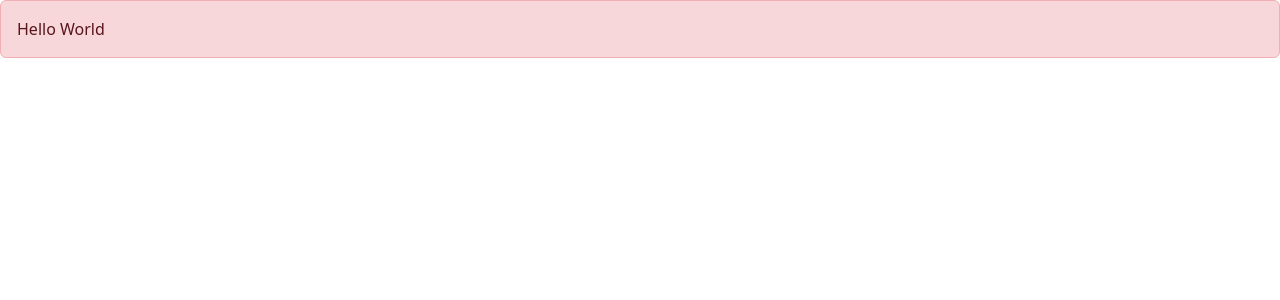
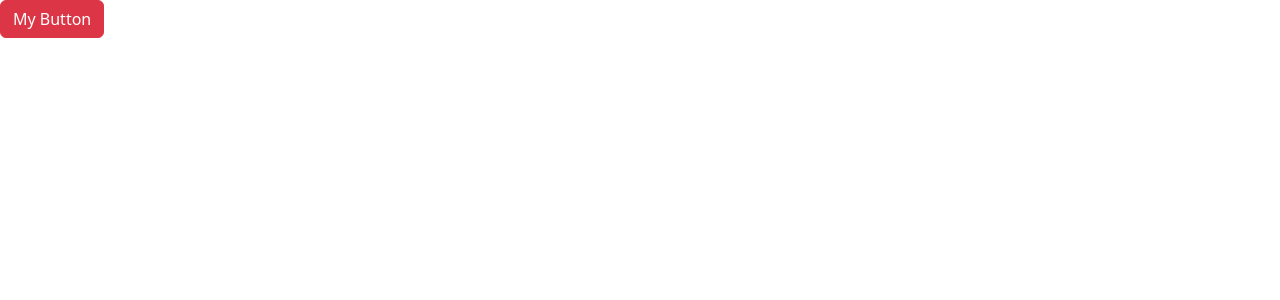
Before and after one commit to hellohridoy/moshbgnr, a React (Vite) app: page / in a window 1280 px wide. Shown: the top 300 px of the page. Built offline with nearby package versions, Linux system fonts and the light colour scheme.

Commit message:
bootstrap button

```diff
--- a/src/App.tsx
+++ b/src/App.tsx
@@ -1,6 +1,7 @@
 // import ListGroup from './components/ListGroup'
 import 'bootstrap/dist/css/bootstrap.css'
-import Alert from './components/Alert'
+import Button from './components/Button'
+//import Alert from './components/Alert'
 function App() {
 //   const items = ["Rupgonj", "Islamabad", "Dhaka", "Sylhet", "Hridoy","Hossain"];
 // const handleSelectItem = (item:string) =>{
@@ -9,9 +10,13 @@
   return (
     <>
       {/* < ListGroup items={items} heading='City'onSelectItem={handleSelectItem}/> */}
-      <Alert>
+      {/* <Alert>
         Hello  <span>World</span>
-      </Alert>
+      </Alert> */}
+
+    <Button color='danger' onClick={()=>console.log('Clicked')}>
+      My Button
+    </Button>
     </>
   )
 }
--- /dev/null
+++ b/src/components/Button.tsx
@@ -0,0 +1,14 @@
+interface Props{
+    children:string;
+    color?:'primary' | 'secondary' | 'danger'
+    onClick: ()=> void;
+}
+const Button = ({children,onClick,color='danger'}:Props) => {
+  return (
+    <button className={'btn btn-'+ color} onClick={onClick}>
+      {children}
+    </button>
+  )
+}
+
+export default Button
```
